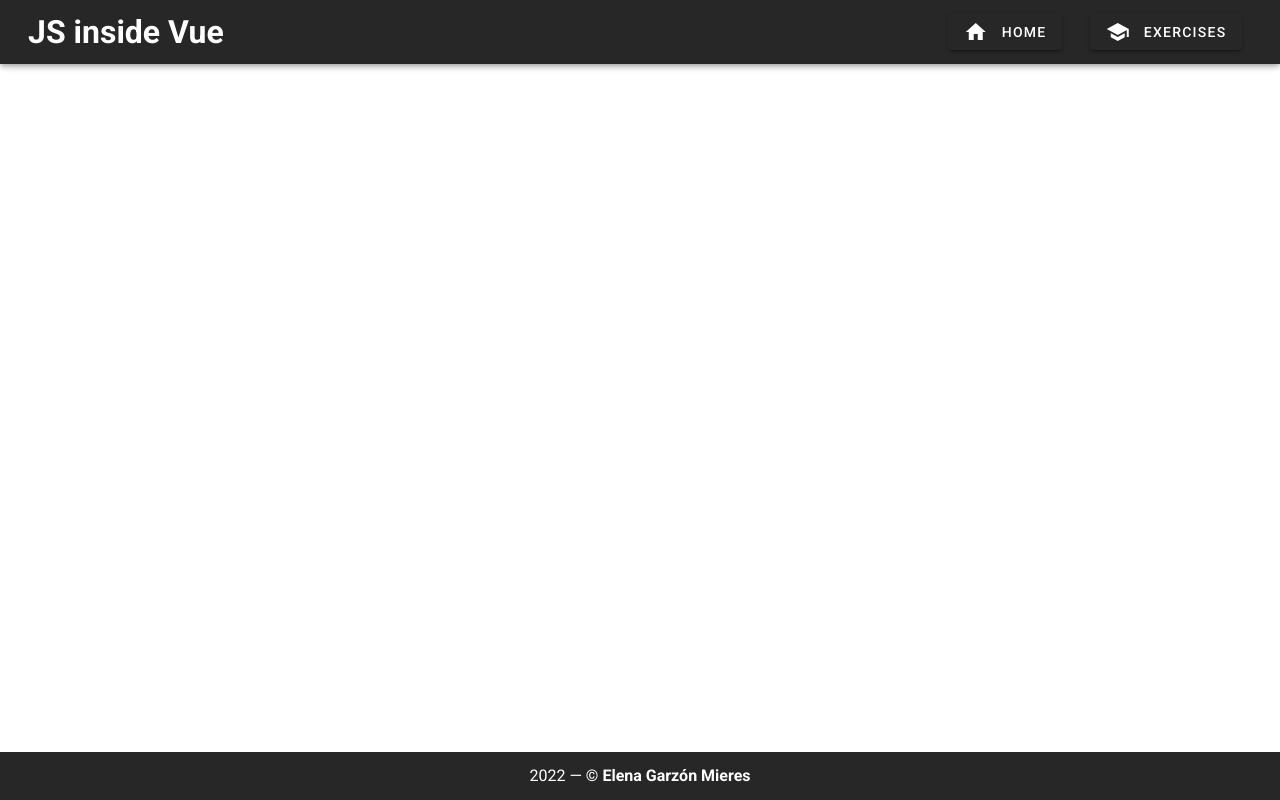
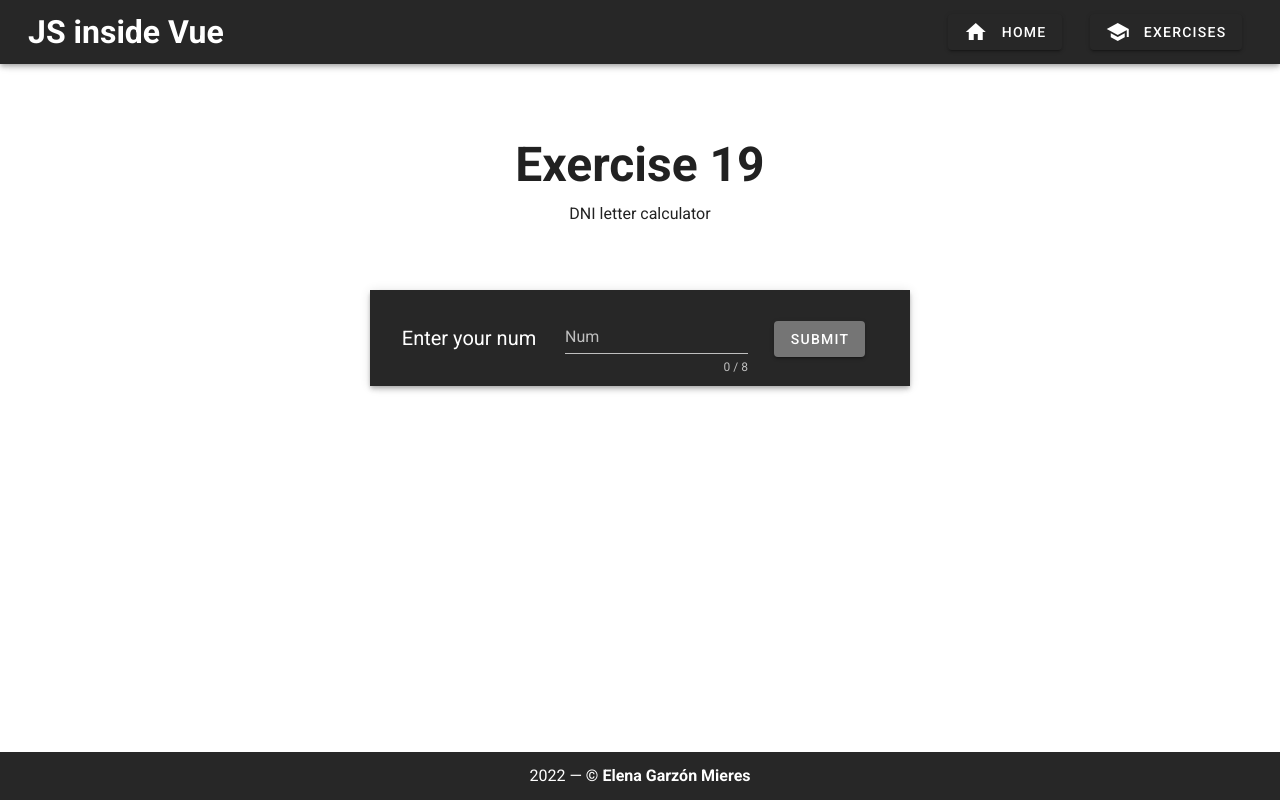
Before and after one commit to elegarmi/vue-exercises-f5, a Vue app: page /exercise19 in a window 1280 px wide. Built offline with nearby package versions, Linux system fonts and the light colour scheme.

Commit message:
updated props and added exercise 19

```diff
--- a/src/components/exercises/ExerciseNineteen.vue
+++ b/src/components/exercises/ExerciseNineteen.vue
@@ -0,0 +1,82 @@
+<template>
+  <v-container>
+    <v-spacer></v-spacer>
+    <h1 class="display-2 font-weight-bold mb-3">Exercise 19</h1>
+
+    <p class="subheading font-weight-regular">DNI letter calculator</p>
+
+    <v-toolbar dark class="d-flex justify-space-around form-container">
+      <v-toolbar-title>Enter your num</v-toolbar-title>
+      <v-form ref="form" class="d-inline-flex">
+        <v-text-field
+          v-model="num"
+          label="Num"
+          counter
+          maxlength="8"
+          minlength="8"
+          required
+          id="num-input"
+        ></v-text-field>
+
+        <v-btn class="grey darken-1" v-on:click="calculate()"> submit </v-btn>
+      </v-form>
+    </v-toolbar>
+
+    <div id="result-container">
+      <h2 id="result">{{ result }}</h2>
+    </div>
+  </v-container>
+</template>
+
+<script>
+export default {
+  name: "Exercises",
+
+  props: {
+    num: {},
+    result: {},
+  },
+
+  methods: {
+    calculate() {
+      let letters = [
+        "T",
+        "R",
+        "W",
+        "A",
+        "G",
+        "M",
+        "Y",
+        "F",
+        "P",
+        "D",
+        "X",
+        "B",
+        "N",
+        "J",
+        "Z",
+        "S",
+        "Q",
+        "V",
+        "H",
+        "L",
+        "C",
+        "K",
+        "E",
+      ];
+      let num = this.num;
+      let remainder = num % 23;
+
+      if (isNaN(this.num)) {
+        this.result = "Is not valid, should be a num between 0 - 999999999";
+      }
+
+      if (this.num >= 0 && this.num <= 99999999) {
+        this.result = `The letter of your id is: ${letters[remainder]}`;
+      }
+
+      this.num = "";
+    },
+  },
+};
+</script>
--- a/src/components/exercises/ExerciseSeventeen.vue
+++ b/src/components/exercises/ExerciseSeventeen.vue
@@ -35,12 +35,7 @@ export default {
 
   props: {
     age: {},
-  },
-
-  data() {
-    return {
-      result: this.value,
-    };
+    result: {},
   },
 
   methods: {
```
Also changed, not shown: src/components/exercises/ExerciseEighteen.vue (+0 -9 lines).
